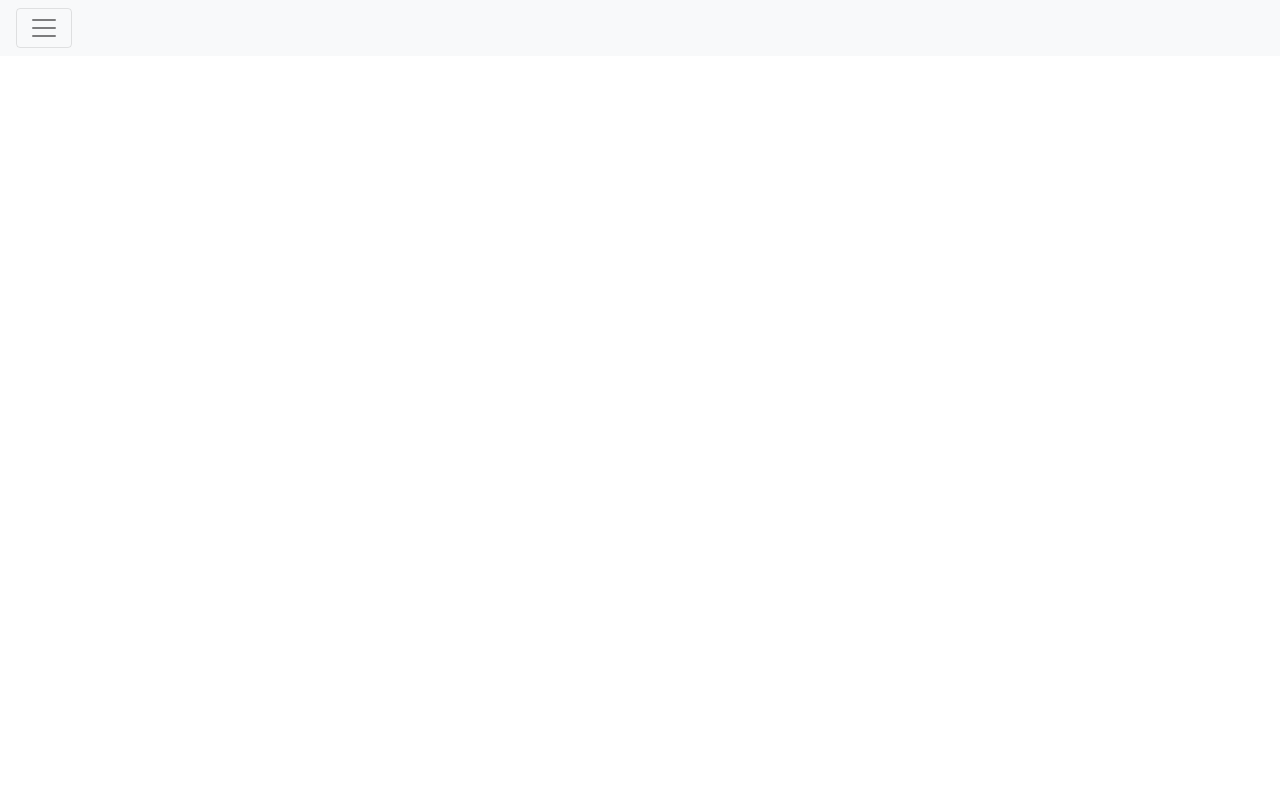
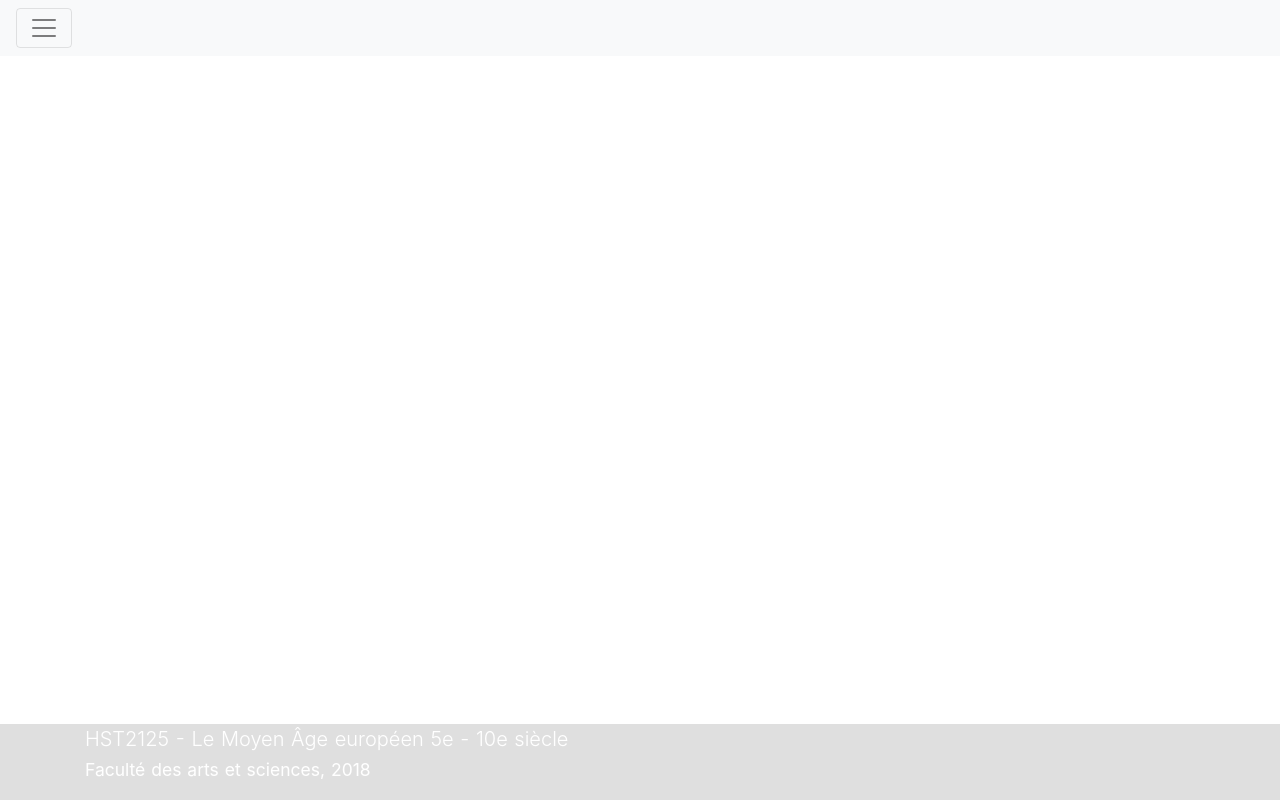
Before and after one commit to nicfournier/SIP2990-old, a Nuxt app: page /S02-A03 in a window 1280 px wide. Before the commit this address had no page. Built offline with nearby package versions, Linux system fonts and the light colour scheme.

Commit message:
Footer addition

```diff
--- a/components/Footer.vue
+++ b/components/Footer.vue
@@ -1,30 +1,32 @@
 <template>
-    <div class="footer">
-        <ul class="list-inline">
-            <li class="list-inline-item">Lorem ipsum</li>
-            <li class="list-inline-item">Phasellus iaculis</li>
-            <li class="list-inline-item">Nulla volutpat</li>
-    </ul>
+  <div class="footer fixed-bottom">
+    <div class="container">
+      <div class="row">
+        <div class="col-sm">
+          <p class="lead">
+            HST2125 - Le Moyen Âge européen 5e - 10e siècle<br/>
+            <small>Faculté des arts et sciences, 2018</small>
+          </p>
+        </div>
+        <div class="col-sm">
+
+        </div>
+      </div>
+    </div>
   </div>
 </template>
 
 <script>
 export default {
-  data () {
-    return {
-      items: [{
-        text: 'Accueil',
-        href: '#'
-      }, {
-        text: 'Parcours pédagogique',
-        href: '#'
-      }, {
-        text: 'Semaine 2',
-        active: true
-      }]
-    }
-  }
+
 }
 </script>
 
-<!-- breadcrumb.vue -->
+<style lang="scss" scoped>
+@import '~/assets/custom-scss.scss';
+
+.footer {
+    background-color: $card-border-color; //$card-border-color
+    color: $white;
+}
+</style>
--- a/layouts/activity.vue
+++ b/layouts/activity.vue
@@ -48,6 +48,8 @@ export default {
     mode: 'out-in'
   },
   components: {
+    Footer
+    //StepNavigation
   }
 }
 </script>
--- a/layouts/default.vue
+++ b/layouts/default.vue
@@ -4,6 +4,7 @@
     <!--<Breadcrumbs/>-->
     <!--<ProgressBar/>-->
     <nuxt/>
+    <Footer/>
   </div>
 </template>
 
```
